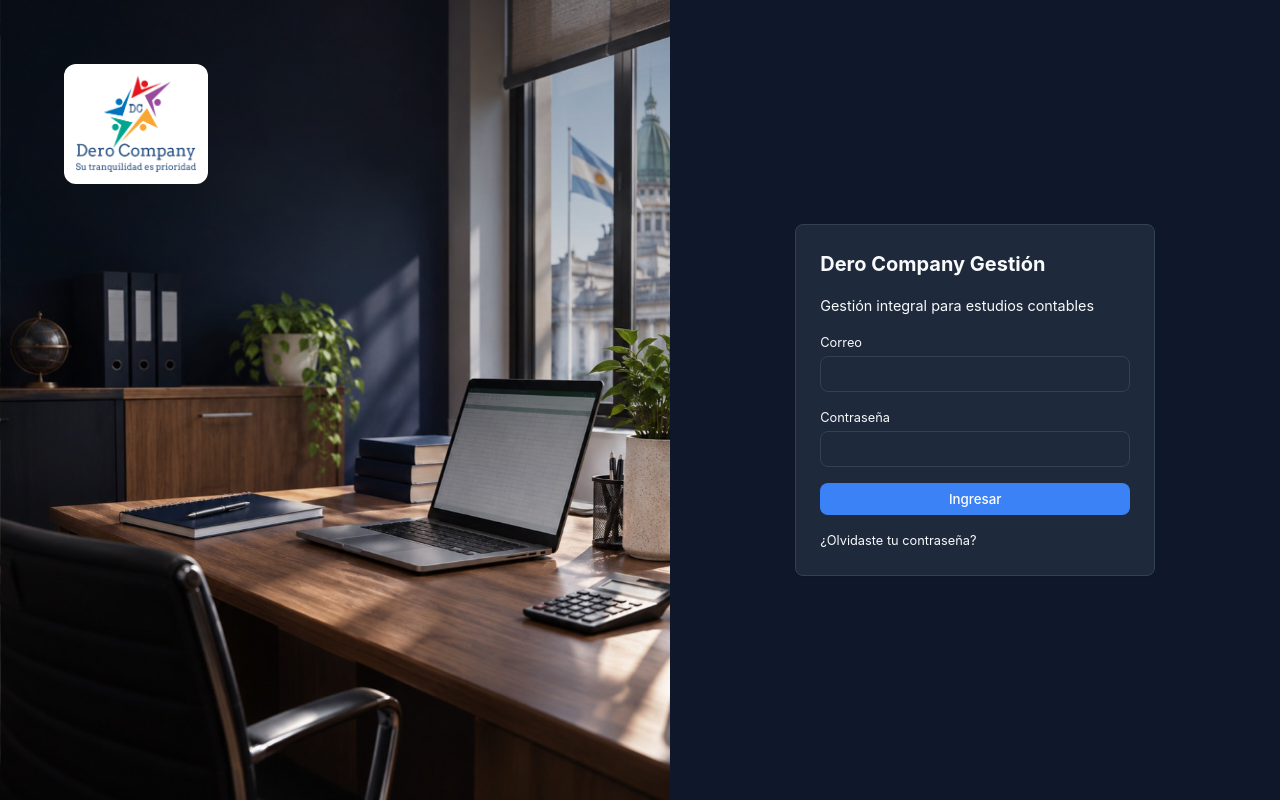
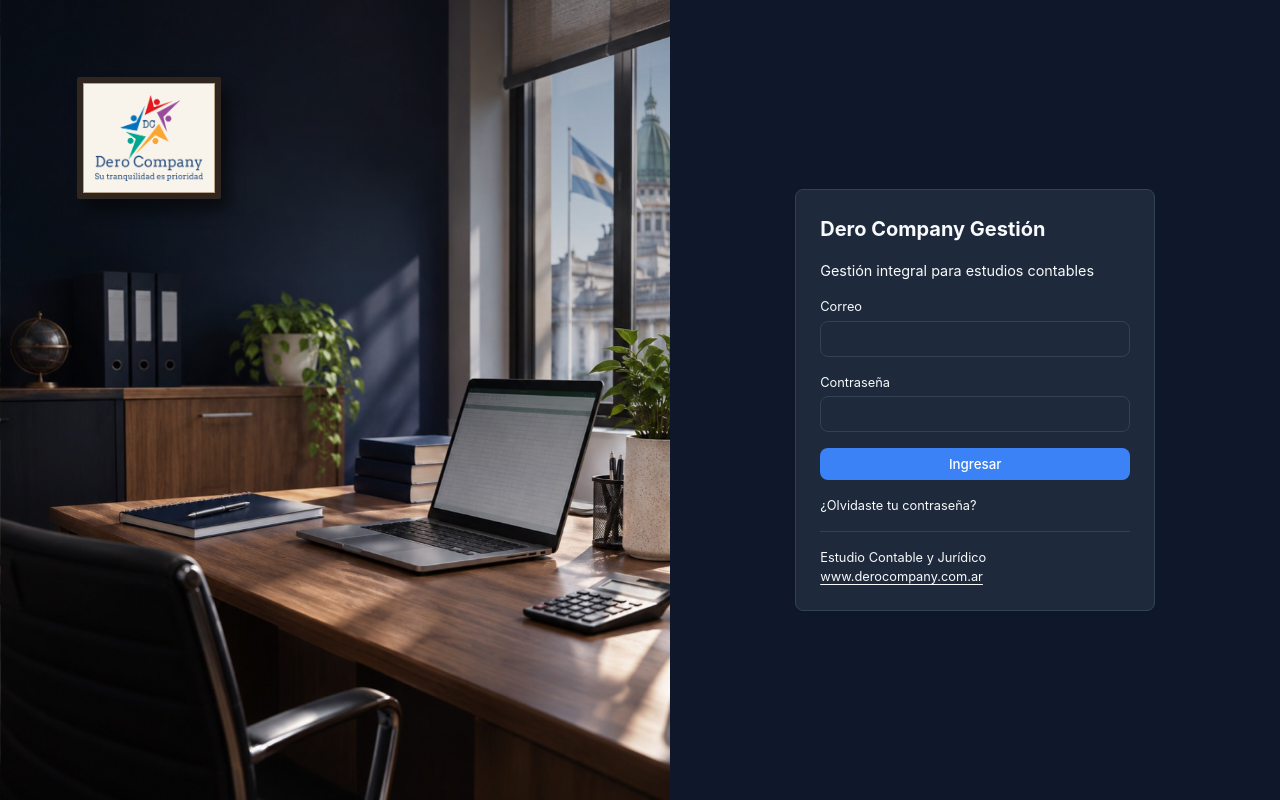
Before and after one commit to drojas-1609/Liquidadion-IVA, a Next.js app: page /login in a window 1280 px wide. Built offline with nearby package versions, Linux system fonts and the light colour scheme.

Commit message:
refine(ui): integrar el logo y el enlace del estudio

```diff
--- a/app/login/login.module.css
+++ b/app/login/login.module.css
@@ -5,7 +5,7 @@
 }
 
 .cover {
-  padding: clamp(1.25rem, 5vw, 4rem);
+  padding: clamp(1.25rem, 6vw, 5rem);
   background: linear-gradient(180deg, rgb(8 15 26 / 32%), transparent 70%),
     url("/branding/estudio.jpg") center / cover;
 }
@@ -15,14 +15,37 @@
   width: 9rem;
   height: auto;
   padding: 0.75rem;
-  border-radius: 0.75rem;
-  background: #fff;
+  border: 0.4rem solid #30251f;
+  border-radius: 0.125rem;
+  background: #f8f4eb;
+  box-shadow: inset 0 0 0 1px #b9a58c, 0.5rem 0.75rem 1rem rgb(0 0 0 / 48%);
 }
 
 .access {
   display: grid;
   place-items: center;
   padding: clamp(1rem, 5vw, 3rem);
+}
+
+.studio {
+  margin-top: var(--spacing-md);
+  padding-top: var(--spacing-md);
+  border-top: 1px solid var(--border);
+  font-size: 0.8rem;
+}
+
+.studio a {
+  text-decoration: underline;
+  text-underline-offset: 0.2em;
+}
+
+.srOnly {
+  position: absolute;
+  width: 1px;
+  height: 1px;
+  overflow: hidden;
+  clip-path: inset(50%);
+  white-space: nowrap;
 }
 
 @media (max-width: 720px) {
--- a/app/login/page.tsx
+++ b/app/login/page.tsx
@@ -65,6 +65,13 @@ function LoginForm() {
       <p style={{ marginTop: "var(--spacing-md)", fontSize: "0.8rem" }}>
         <a href="/reset-password">¿Olvidaste tu contraseña?</a>
       </p>
+
+      <div className={styles.studio}>
+        <p>Estudio Contable y Jurídico</p>
+        <a href="https://www.derocompany.com.ar/" target="_blank" rel="noopener noreferrer">
+          www.derocompany.com.ar <span className={styles.srOnly}>(abre en una pestaña nueva)</span>
+        </a>
+      </div>
     </form>
   );
 }
```
